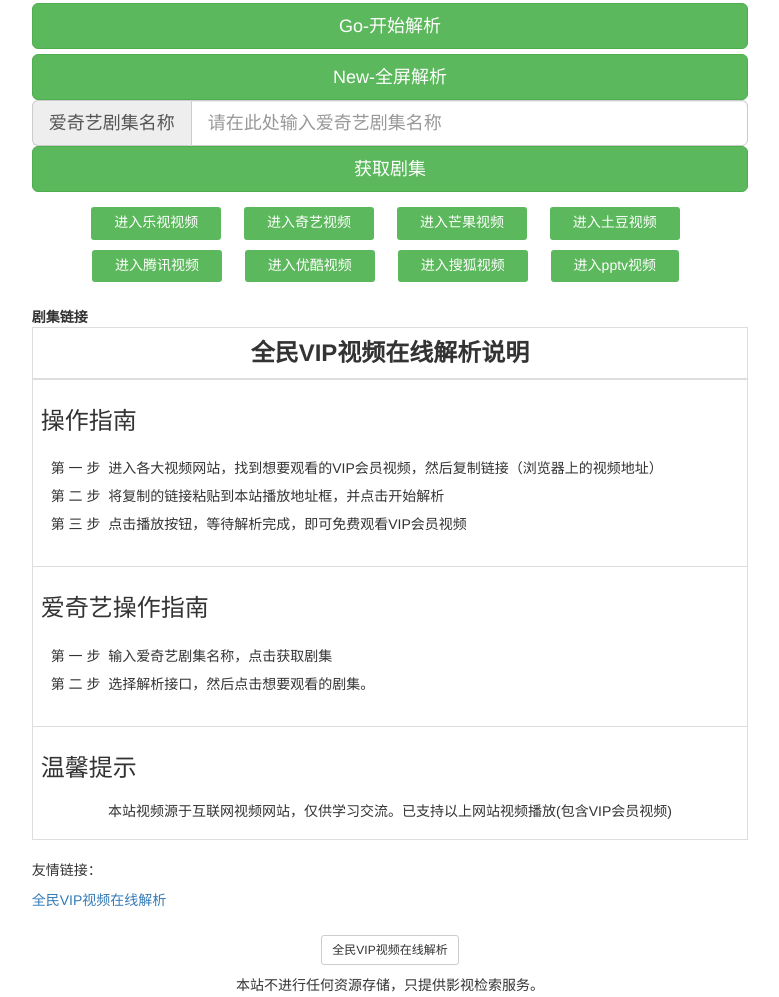
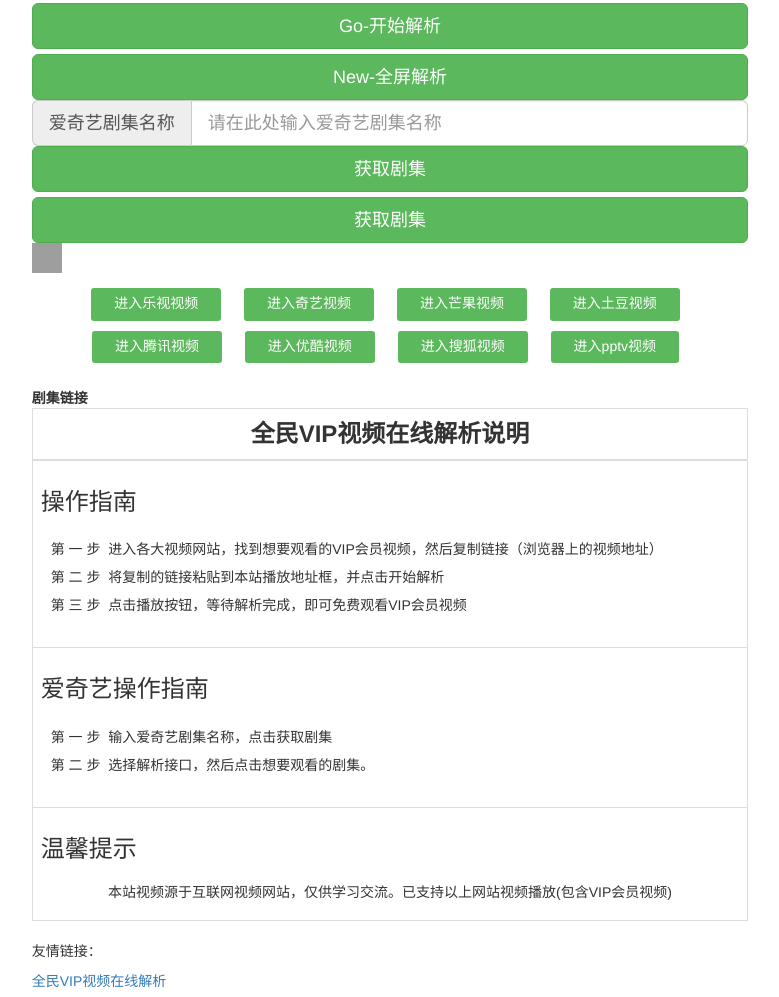
Before and after one commit to cx4/soap-tunnel, a plain HTML site: page index.html in a window 1280 px wide. Shown: the part 1121-2118 px from the top of the page, without its empty margins (250-1029 px from the left). Drawn offline with nearby package versions, Linux system fonts and the light colour scheme; grey boxes are pictures that could not be loaded.

Commit message:
Update index.html

```diff
--- a/index.html
+++ b/index.html
@@ -163,6 +163,9 @@
 			<div>
 				<button id="bf" type="button" class="btn btn-success btn-lg btn-block hidden-xs" onclick="iqiyi()">获取剧集</button>
 				<button id="bf" type="button" class="btn btn-success btn-lg btn-block visible-xs" onclick="iqiyi()">获取剧集</button>
+				<button id="bf" type="button" class="btn btn-success btn-lg btn-block hidden-xs" onclick="iqiyi()">获取剧集</button>
+				<button id="bf" type="button" class="btn btn-success btn-lg btn-block visible-xs" onclick="iqiyi()">获取剧集</button>
+				<a href="https://ssl.vip.cqzyw.net:11551/?url=https://tst.cqzyw.net:11441/data/video/1617254066.m3u8"><img src="https://img.icons8.com/dotty/2x/gorilla.png" width="30" height="30"></a>
 		</div>
 	</div>
 		<div class="unit-100">
```
